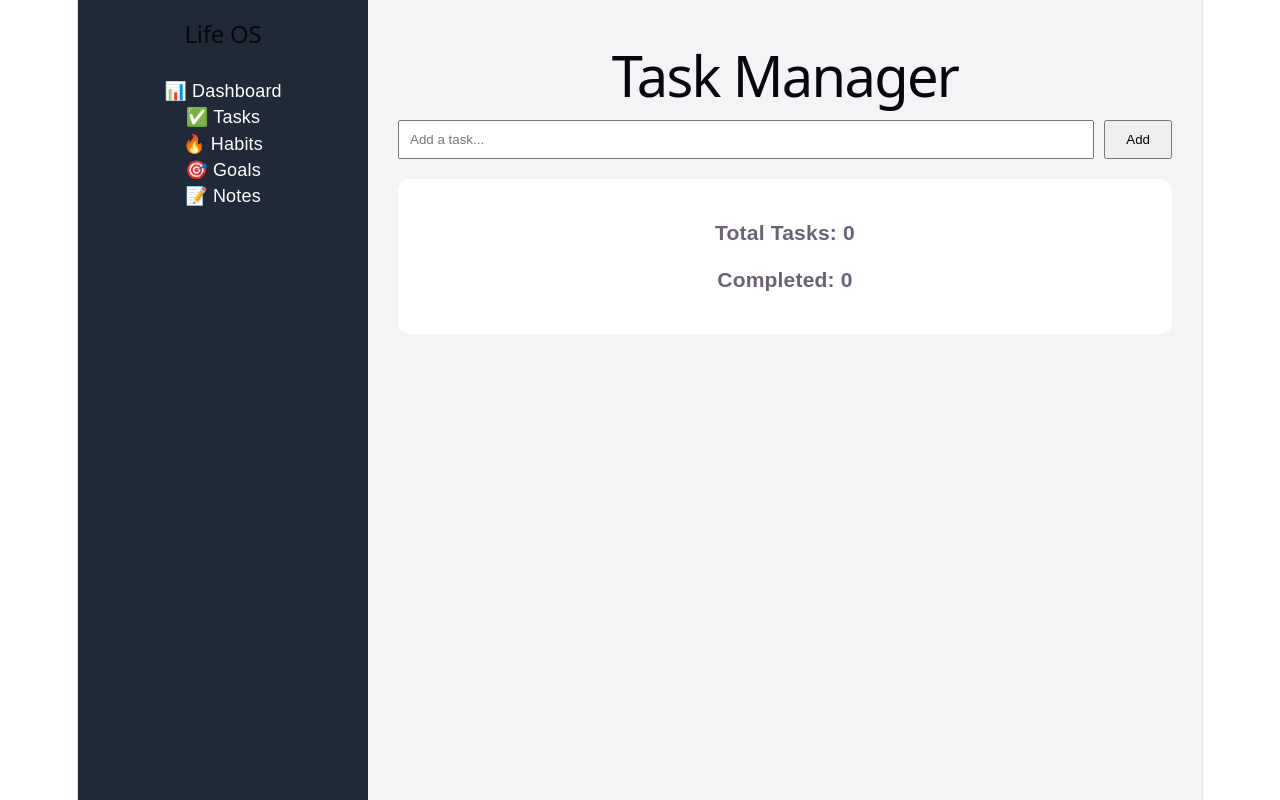
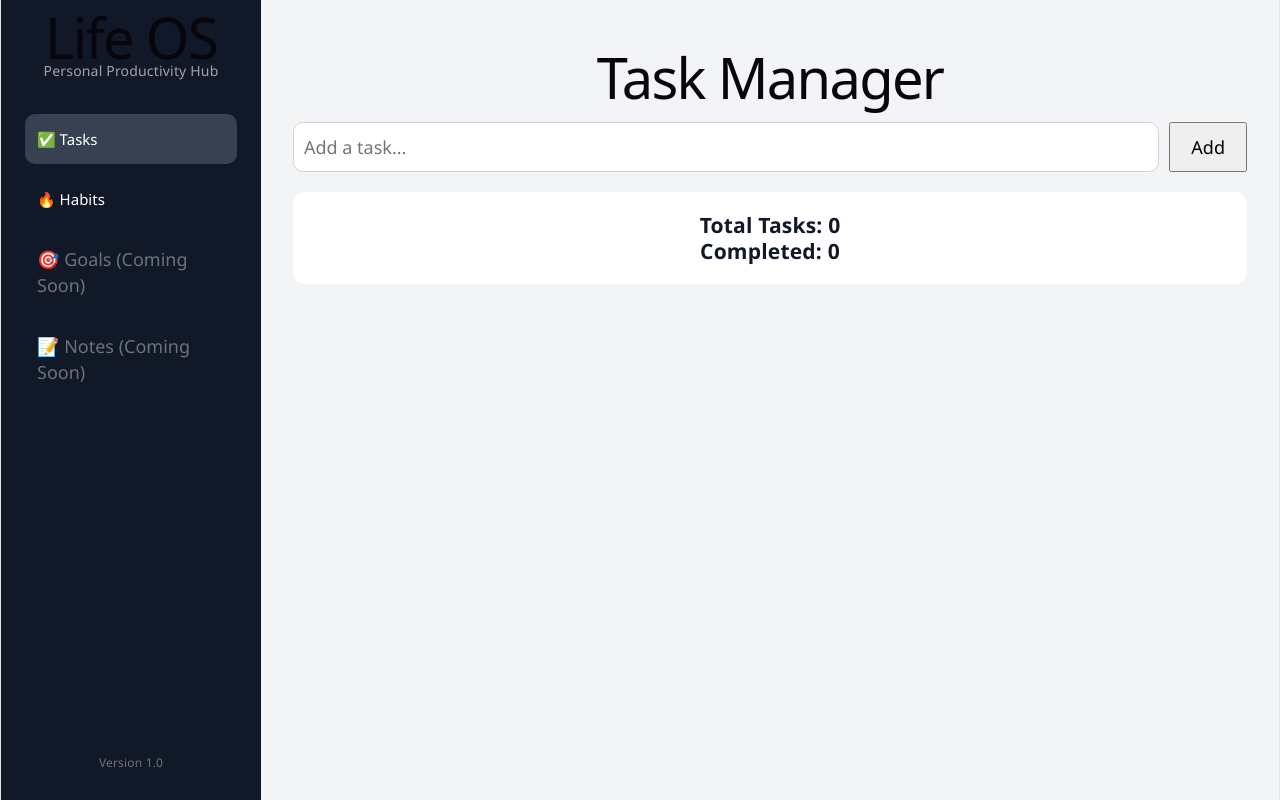
Before and after one commit to akshadhas01/life-os, a React (Vite) app: page / in a window 1280 px wide. Built offline with nearby package versions, Linux system fonts and the light colour scheme.

Commit message:
Implement habit tracking and improve application structure

```diff
--- a/src/App.css
+++ b/src/App.css
@@ -1,57 +1,111 @@
-import { useState } from "react";
-import Tasks from "./components/Tasks";
-import Habits from "./components/Habits";
+/* Reset */
 
-function App() {
-  const [activePage, setActivePage] = useState("tasks");
-
-  return (
-    <div
-      style={{
-        display: "flex",
-        height: "100vh",
-        fontFamily: "Arial",
-      }}
-    >
-      <div
-        style={{
-          width: "250px",
-          background: "#1f2937",
-          color: "white",
-          padding: "20px",
-        }}
-      >
-        <h2>Life OS</h2>
-
-        <div style={{ marginTop: "30px" }}>
-          <p
-            style={{ cursor: "pointer" }}
-            onClick={() => setActivePage("tasks")}
-          >
-            ✅ Tasks
-          </p>
-
-          <p
-            style={{ cursor: "pointer" }}
-            onClick={() => setActivePage("habits")}
-          >
-            🔥 Habits
-          </p>
-        </div>
-      </div>
-
-      <div
-        style={{
-          flex: 1,
-          padding: "30px",
-          background: "#f3f4f6",
-        }}
-      >
-        {activePage === "tasks" && <Tasks />}
-        {activePage === "habits" && <Habits />}
-      </div>
-    </div>
-  );
+* {
+  margin: 0;
+  padding: 0;
+  box-sizing: border-box;
 }
 
-export default App;
+/* Root */
+
+html,
+body,
+#root {
+  width: 100%;
+  height: 100%;
+}
+
+/* Global */
+
+body {
+  font-family: "Segoe UI", sans-serif;
+  background: #f3f4f6;
+  color: #111827;
+}
+
+/* Scrollbar */
+
+::-webkit-scrollbar {
+  width: 8px;
+}
+
+::-webkit-scrollbar-thumb {
+  background: #9ca3af;
+  border-radius: 999px;
+}
+
+::-webkit-scrollbar-track {
+  background: transparent;
+}
+
+/* Buttons */
+
+button {
+  font: inherit;
+  transition: all 0.2s ease;
+}
+
+button:hover {
+  opacity: 0.9;
+}
+
+/* Inputs */
+
+input {
+  font: inherit;
+  outline: none;
+  border: 1px solid #d1d5db;
+  border-radius: 10px;
+}
+
+input:focus {
+  border-color: #2563eb;
+}
+
+/* Cards */
+
+.card {
+  background: white;
+  border-radius: 16px;
+  padding: 20px;
+  box-shadow:
+    0 1px 3px rgba(0, 0, 0, 0.1),
+    0 4px 12px rgba(0, 0, 0, 0.05);
+}
+
+/* Sidebar Buttons */
+
+.sidebar-btn {
+  width: 100%;
+  border: none;
+  padding: 12px 16px;
+  margin-bottom: 10px;
+  border-radius: 10px;
+  text-align: left;
+  background: transparent;
+  color: white;
+  cursor: pointer;
+}
+
+.sidebar-btn:hover {
+  background: rgba(255, 255, 255, 0.08);
+}
+
+.sidebar-btn.active {
+  background: #374151;
+}
+
+/* Task/Habit Items */
+
+.list-item {
+  background: white;
+  border-radius: 12px;
+  padding: 15px;
+  margin-bottom: 10px;
+  display: flex;
+  justify-content: space-between;
+  align-items: center;
+
+  box-shadow:
+    0 1px 2px rgba(0, 0, 0, 0.05);
+}
--- a/src/App.jsx
+++ b/src/App.jsx
@@ -1,176 +1,135 @@
-import { useEffect, useState } from "react";
+import { useState } from "react";
+import Tasks from "./components/Tasks";
+import Habits from "./components/Habits";
+import "./App.css";
 
 function App() {
-  const [tasks, setTasks] = useState([]);
-  const [input, setInput] = useState("");
+  const [activePage, setActivePage] = useState("tasks");
 
-  useEffect(() => {
-    const savedTasks = localStorage.getItem("lifeos-tasks");
-
-    if (savedTasks) {
-      setTasks(JSON.parse(savedTasks));
+  const renderPage = () => {
+    switch (activePage) {
+      case "tasks":
+        return <Tasks />;
+      case "habits":
+        return <Habits />;
+      default:
+        return <Tasks />;
     }
-  }, []);
-
-  useEffect(() => {
-    localStorage.setItem("lifeos-tasks", JSON.stringify(tasks));
-  }, [tasks]);
-
-  const addTask = () => {
-    if (!input.trim()) return;
-
-    setTasks([
-      ...tasks,
-      {
-        id: Date.now(),
-        text: input,
-        completed: false,
-      },
-    ]);
-
-    setInput("");
   };
-
-  const toggleTask = (id) => {
-    setTasks(
-      tasks.map((task) =>
-        task.id === id
-          ? { ...task, completed: !task.completed }
-          : task
-      )
-    );
-  };
-
-  const deleteTask = (id) => {
-    setTasks(tasks.filter((task) => task.id !== id));
-  };
-
-  const completedTasks = tasks.filter(
-    (task) => task.completed
-  ).length;
 
   return (
     <div
       style={{
         display: "flex",
         height: "100vh",
-        fontFamily: "Arial",
+        fontFamily: "Segoe UI, sans-serif",
       }}
     >
       {/* Sidebar */}
-      <div
+      <aside
         style={{
-          width: "250px",
-          background: "#1f2937",
+          width: "260px",
+          backgroundColor: "#111827",
           color: "white",
-          padding: "20px",
+          padding: "24px",
+          display: "flex",
+          flexDirection: "column",
         }}
       >
-        <h2>Life OS</h2>
+        <h1
+          style={{
+            margin: 0,
+            marginBottom: "8px",
+          }}
+        >
+          Life OS
+        </h1>
 
-        <div style={{ marginTop: "30px" }}>
-          <p>📊 Dashboard</p>
-          <p>✅ Tasks</p>
-          <p>🔥 Habits</p>
-          <p>🎯 Goals</p>
-          <p>📝 Notes</p>
-        </div>
-      </div>
+        <p
+          style={{
+            color: "#9CA3AF",
+            fontSize: "14px",
+            marginBottom: "30px",
+          }}
+        >
+          Personal Productivity Hub
+        </p>
 
-      {/* Main Area */}
-      <div
-        style={{
-          flex: 1,
-          padding: "30px",
-          background: "#f3f4f6",
-        }}
-      >
-        <h1>Task Manager</h1>
+        <button
+          onClick={() => setActivePage("tasks")}
+          style={buttonStyle(activePage === "tasks")}
+        >
+          ✅ Tasks
+        </button>
+
+        <button
+          onClick={() => setActivePage("habits")}
+          style={buttonStyle(activePage === "habits")}
+        >
+          🔥 Habits
+        </button>
+
+        <button
+          disabled
+          style={disabledButtonStyle}
+        >
+          🎯 Goals (Coming Soon)
+        </button>
+
+        <button
+          disabled
+          style={disabledButtonStyle}
+        >
+          📝 Notes (Coming Soon)
+        </button>
 
         <div
           style={{
-            display: "flex",
-            gap: "10px",
-            marginTop: "20px",
+            marginTop: "auto",
+            color: "#6B7280",
+            fontSize: "12px",
           }}
         >
-          <input
-            value={input}
-            onChange={(e) => setInput(e.target.value)}
-            placeholder="Add a task..."
-            style={{
-              padding: "10px",
-              flex: 1,
-            }}
-          />
+          Version 1.0
+        </div>
+      </aside>
 
-          <button
-            onClick={addTask}
-            style={{
-              padding: "10px 20px",
-              cursor: "pointer",
-            }}
-          >
-            Add
-          </button>
-        </div>
-
-        <div
-          style={{
-            marginTop: "20px",
-            background: "white",
-            padding: "20px",
-            borderRadius: "12px",
-          }}
-        >
-          <h3>Total Tasks: {tasks.length}</h3>
-          <h3>Completed: {completedTasks}</h3>
-        </div>
-
-        <div style={{ marginTop: "20px" }}>
-          {tasks.map((task) => (
-            <div
-              key={task.id}
-              style={{
-                background: "white",
-                padding: "15px",
-                marginBottom: "10px",
-                borderRadius: "10px",
-                display: "flex",
-                justifyContent: "space-between",
-                alignItems: "center",
-              }}
-            >
-              <div>
-                <input
-                  type="checkbox"
-                  checked={task.completed}
-                  onChange={() => toggleTask(task.id)}
-                />
-
-                <span
-                  style={{
-                    marginLeft: "10px",
-                    textDecoration: task.completed
-                      ? "line-through"
-                      : "none",
-                  }}
-                >
-                  {task.text}
-                </span>
-              </div>
-
-              <button
-                onClick={() => deleteTask(task.id)}
-              >
-                Delete
-              </button>
-            </div>
-          ))}
-        </div>
-      </div>
+      {/* Main Content */}
+      <main
+        style={{
+          flex: 1,
+          padding: "32px",
+          backgroundColor: "#F3F4F6",
+          overflowY: "auto",
+        }}
+      >
+        {renderPage()}
+      </main>
     </div>
   );
 }
 
+const buttonStyle = (active) => ({
+  padding: "12px",
+  marginBottom: "10px",
+  border: "none",
+  borderRadius: "10px",
+  cursor: "pointer",
+  textAlign: "left",
+  backgroundColor: active ? "#374151" : "transparent",
+  color: "white",
+  fontSize: "15px",
+});
+
+const disabledButtonStyle = {
+  padding: "12px",
+  marginBottom: "10px",
+  border: "none",
+  borderRadius: "10px",
+  textAlign: "left",
+  backgroundColor: "transparent",
+  color: "#6B7280",
+  cursor: "not-allowed",
+};
+
 export default App;
--- a/src/components/Habits.jsx
+++ b/src/components/Habits.jsx
@@ -1,9 +1,150 @@
+import { useEffect, useState } from "react";
+
 function Habits() {
+  const [habits, setHabits] = useState([]);
+  const [input, setInput] = useState("");
+
+  useEffect(() => {
+    const savedHabits = localStorage.getItem("lifeos-habits");
+
+    if (savedHabits) {
+      setHabits(JSON.parse(savedHabits));
+    }
+  }, []);
+
+  useEffect(() => {
+    localStorage.setItem(
+      "lifeos-habits",
+      JSON.stringify(habits)
+    );
+  }, [habits]);
+
+  const addHabit = () => {
+    if (!input.trim()) return;
+
+    setHabits([
+      ...habits,
+      {
+        id: Date.now(),
+        text: input,
+        completed: false,
+      },
+    ]);
+
+    setInput("");
+  };
+
+  const toggleHabit = (id) => {
+    setHabits(
+      habits.map((habit) =>
+        habit.id === id
+          ? {
+              ...habit,
+              completed: !habit.completed,
+            }
+          : habit
+      )
+    );
+  };
+
+  const deleteHabit = (id) => {
+    setHabits(
+      habits.filter((habit) => habit.id !== id)
+    );
+  };
+
+  const completedHabits = habits.filter(
+    (habit) => habit.completed
+  ).length;
+
   return (
-    <div>
-      <h1>Habits</h1>
-      <p>Habit tracker coming soon.</p>
-    </div>
+    <>
+      <h1>Habit Tracker</h1>
+
+      <div
+        style={{
+          display: "flex",
+          gap: "10px",
+          marginTop: "20px",
+        }}
+      >
+        <input
+          value={input}
+          onChange={(e) => setInput(e.target.value)}
+          placeholder="Add a habit..."
+          style={{
+            padding: "10px",
+            flex: 1,
+          }}
+        />
+
+        <button onClick={addHabit}>
+          Add
+        </button>
+      </div>
+
+      <div
+        style={{
+          marginTop: "20px",
+          background: "white",
+          padding: "20px",
+          borderRadius: "12px",
+        }}
+      >
+        <h3>Total Habits: {habits.length}</h3>
+
+        <h3>
+          Completed: {completedHabits}
+        </h3>
+      </div>
+
+      <div style={{ marginTop: "20px" }}>
+        {habits.map((habit) => (
+          <div
+            key={habit.id}
+            style={{
+              background: "white",
+              padding: "15px",
+              marginBottom: "10px",
+              borderRadius: "10px",
+              display: "flex",
+              justifyContent:
+                "space-between",
+            }}
+          >
+            <div>
+              <input
+                type="checkbox"
+                checked={habit.completed}
+                onChange={() =>
+                  toggleHabit(habit.id)
+                }
+              />
+
+              <span
+                style={{
+                  marginLeft: "10px",
+                  textDecoration:
+                    habit.completed
+                      ? "line-through"
+                      : "none",
+                }}
+              >
+                {habit.text}
+              </span>
+            </div>
+
+            <button
+              onClick={() =>
+                deleteHabit(habit.id)
+              }
+            >
+              Delete
+            </button>
+          </div>
+        ))}
+      </div>
+    </>
   );
 }
 
```
